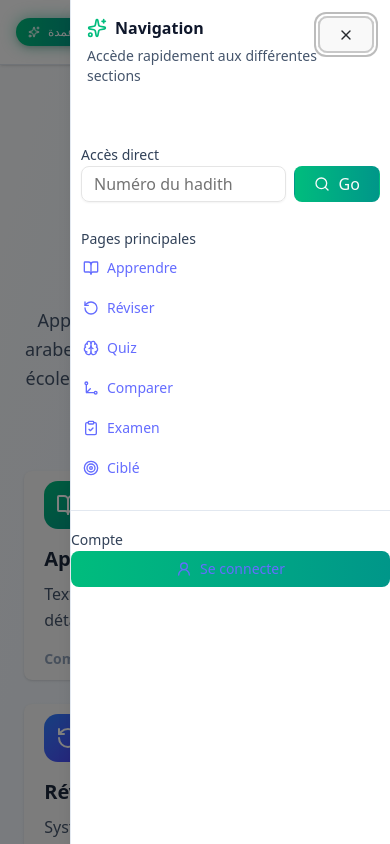
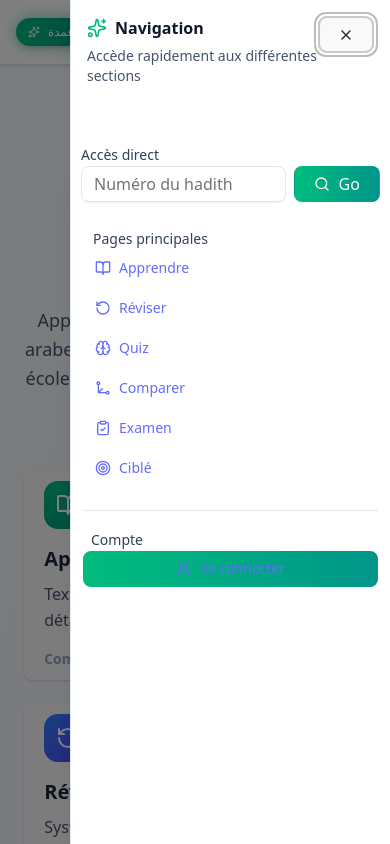
Before and after one commit to Ahamedmk/umdatApp, a React (Vite) app: page / in a window 390 px wide. Both pictures are taken after a click on the button 353 px from the left and 32 px from the top of the page. Shown: the top 844 px of the page. Built offline with nearby package versions, Linux system fonts and the light colour scheme.

Commit message:
menu burger

```diff
--- a/src/components/Navbar.jsx
+++ b/src/components/Navbar.jsx
@@ -322,7 +322,7 @@ export function Navbar() {
                 </div>
 
                 {/* Navigation Links */}
-                <div className="space-y-2">
+                <div className="space-y-2 mx-3">
                   <label className="text-sm font-medium px-2.5 text-slate-700 dark:text-slate-300">
                     Pages principales
                   </label>
@@ -334,8 +334,8 @@ export function Navbar() {
                 </div>
 
                 {/* User Section */}
-                <div className="pt-4 border-t border-slate-200 dark:border-slate-700 space-y-2">
-                  <label className="text-sm font-medium text-slate-700 dark:text-slate-300">
+                <div className="pt-4 border-t mx-3 border-slate-200 dark:border-slate-700 space-y-2">
+                  <label className="text-sm font-medium text-slate-700 px-2 dark:text-slate-300">
                     Compte
                   </label>
                   {user ? (
```
